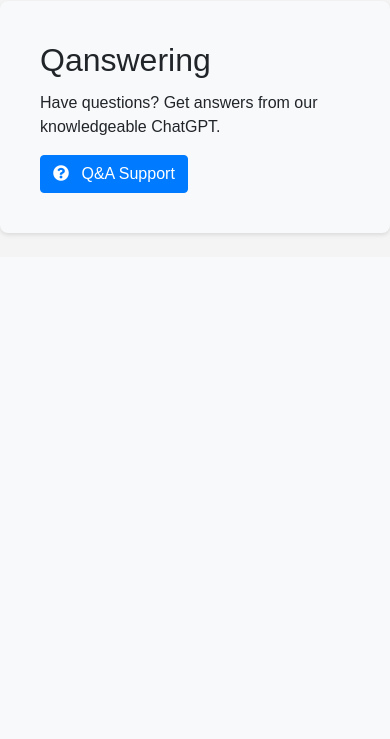
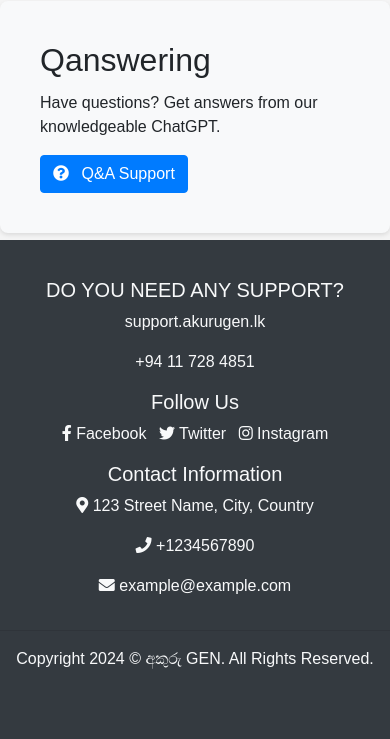
Before and after one commit to ThaminduSulakshana/The-Akuru-GEN, a Flask app: page / in a window 390 px wide. Shown: the part 906-1645 px from the top of the page. Before the commit the page ends 1142 px from the top, so only its background shows below. Run offline with Flask 3, Linux system fonts and the light colour scheme; parts of the project's set-up code (start-up, migrations or seed data) failed here and were passed over; some libraries are stand-ins or nearby versions.

Commit message:
Add footer section

```diff
--- a/static/styles.css
+++ b/static/styles.css
@@ -106,6 +106,12 @@
     margin-bottom: 180px;
 
 }
+.container3 {
+    margin-bottom: 60px;
+    margin-top: 30px;
+
+}
+
 
 
 .detectLanguage {
--- a/templates/home.html
+++ b/templates/home.html
@@ -69,6 +69,42 @@
             </div>
         </div>
     </main>
+    <br>
+    <footer class="footer mt-auto py-2 bg-dark text-light">
+        <div class="container3">
+            <div class="row">
+                <!-- Support Section -->
+                <div class="col-md-4 text-center">
+                    <h5>DO YOU NEED ANY SUPPORT?</h5>
+                    <p><a href="#" class="text-light">support.akurugen.lk</a></p>
+                    <p><a href="tel:+9411" class="text-light">+94 11 728 4851</a></p>
+                </div>
+                <!-- Follow Us Section -->
+                <div class="col-md-4 text-center">
+                    <h5>Follow Us</h5>
+                    <ul class="list-inline">
+                        <li class="list-inline-item"><a href="#" class="text-light"><i class="fab fa-facebook-f"></i> Facebook</a></li>
+                        <li class="list-inline-item"><a href="#" class="text-light"><i class="fab fa-twitter"></i> Twitter</a></li>
+                        <li class="list-inline-item"><a href="#" class="text-light"><i class="fab fa-instagram"></i> Instagram</a></li>
+                    </ul>
+                </div>
+                <!-- Contact Information Section -->
+                <div class="col-md-4 text-center">
+                    <h5>Contact Information</h5>
+                    <p><i class="fas fa-map-marker-alt"></i> 123 Street Name, City, Country</p>
+                    <p><i class="fas fa-phone"></i> +1234567890</p>
+                    <p><i class="fas fa-envelope"></i> example@example.com</p>
+                </div>
+            </div>
+            <hr>
+            <!-- Copyright Section -->
+            <div class="row">
+                <div class="col">
+                    <p class="mb-0 text-center">Copyright 2024 &copy; අකුරු GEN. All Rights Reserved.</p>
+                </div>
+            </div>
+        </div>
+    </footer>
 
         <!-- Bootstrap JS -->
         <script src="https://code.jquery.com/jquery-3.5.1.slim.min.js"></script>
```
